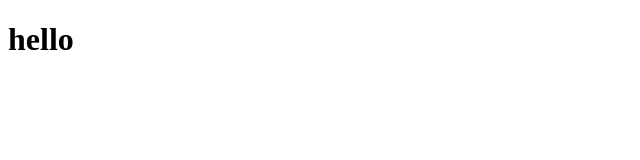
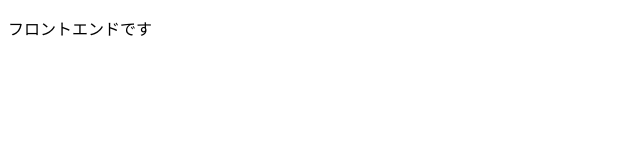
Before and after one commit to TipsSenka/NHIH12B203-NAKAO-GABRIEL, a plain HTML site: page pages/index.html in a window 1280 px wide. Shown: the whole page, without its empty margins (0-640 px from the left). Drawn offline with Linux system fonts and the light colour scheme.

Commit message:
フロントエンドページ追加

```diff
--- a/hello.html
+++ b/pages/index.html
@@ -3,9 +3,9 @@
 <head>
     <meta charset="UTF-8">
     <meta name="viewport" content="width=device-width, initial-scale=1.0">
-    <title>hello</title>
+    <title>フロントエンドです</title>
 </head>
 <body>
-    <h1>hello</h1>
+    <p>フロントエンドです</p>
 </body>
 </html>
```
